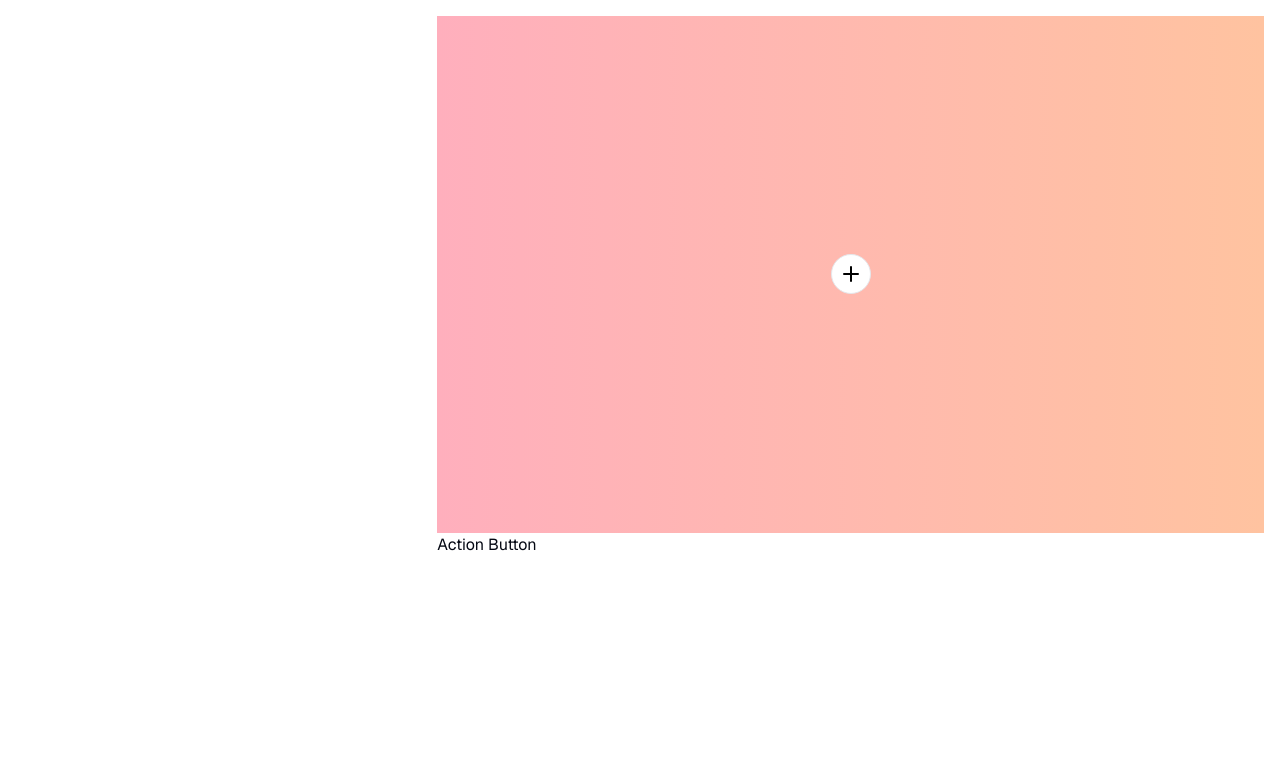
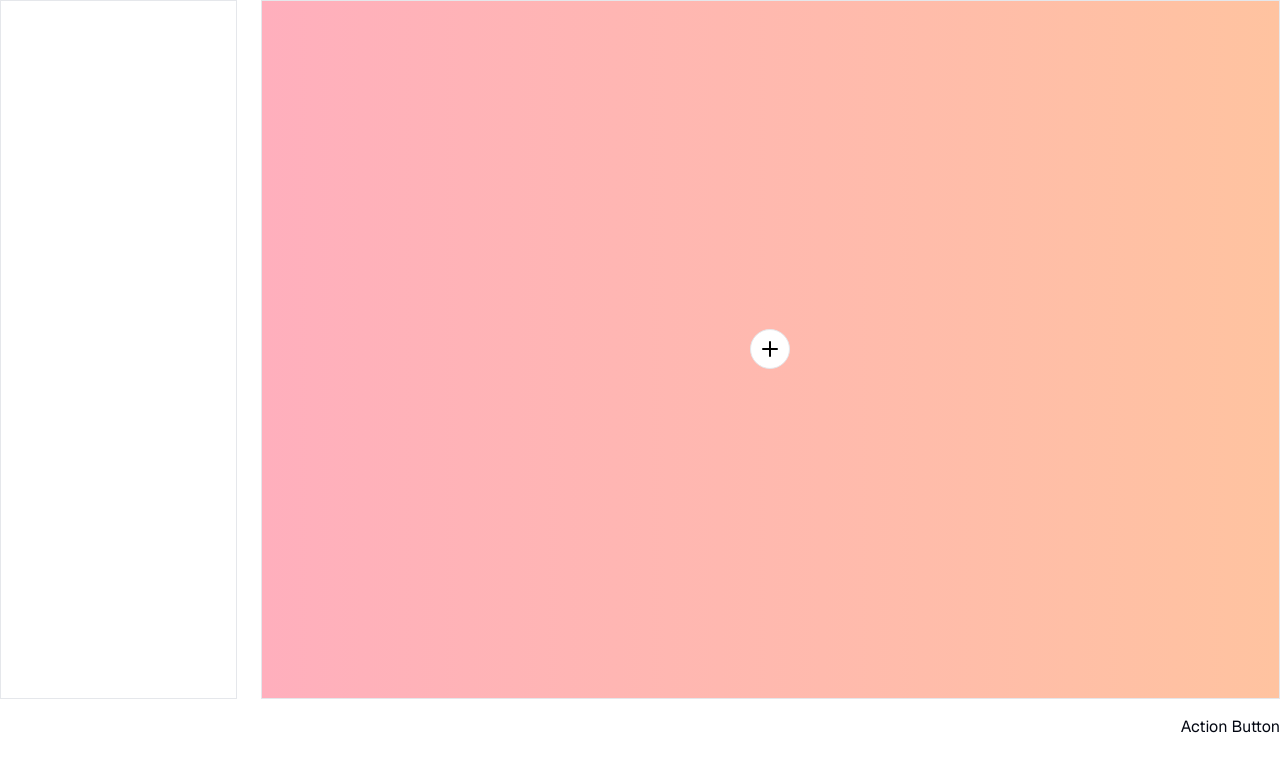
Before and after one commit to tricknguyen/mark-shot, a Next.js app: page /multiplelayout in a window 1280 px wide. Shown: the top 772 px of the page. Built offline with nearby package versions, Linux system fonts and the light colour scheme.

Commit message:
Remove code unneccessary 🤮

```diff
--- a/src/app/layout.tsx
+++ b/src/app/layout.tsx
@@ -1,18 +1,13 @@
 import type { Metadata } from "next";
-//import { Inter } from "next/font/google";
 import "./globals.css";
 import { GeistSans } from "geist/font/sans";
 import { GeistMono } from "geist/font/mono";
-import icon from "../public/images/icon.png";
-import Image from "next/image";
-import { Button } from "@/components/ui/button";
-import Link from "next/link";
 
 //const inter = Inter({ subsets: ["latin"] });
 
 export const metadata: Metadata = {
-  title: "Create Next App",
-  description: "Generated by create next app",
+  title: "MarkShot",
+  description: "MarkShot",
 };
 
 export default function RootLayout({children }: Readonly<{children: React.ReactNode }>) {
--- a/src/app/multiplelayout/page.tsx
+++ b/src/app/multiplelayout/page.tsx
@@ -7,6 +7,7 @@ import "../../styles/markshotcontent.css";
 import { LayoutItemSelector } from "@/components/layoutrender/LayoutItemSelector";
 import { LayoutSectionRenderer } from "@/components/layoutrender/LayoutSectionRenderer";
 import useLayoutUpdater from "@/hooks/useLayoutUpdater";
+import { Provider } from "jotai";
 
 function MainPage() {
   const { layout, handleSelectItem } = useLayoutUpdater();
@@ -14,7 +15,7 @@ function MainPage() {
   function renderSelectionMarkup() {
     const result: Array<JSX.Element> = [];
     layout.items.filter((item) => item.itemtype === ItemType.Section).forEach((section, index) => {
-      result.push(<LayoutSectionRenderer value={section} key={index}/>)
+      result.push(<LayoutSectionRenderer value={section} key={index} />)
     })
 
     return result;
@@ -26,7 +27,7 @@ function MainPage() {
     }
   }, [handleSelectItem, layout]);
 
-  return <div className="flex items-center justify-center overflow-hidden w-full aspect-[16/10] text-[5.5vw] md:text-[3.5vw] 2xl:text-[2vw] layout"
+  return <div className="flex items-center justify-center overflow-hidden w-full aspect-[16/10] text-[5.5vw] md:text-[3.5vw] 2xl:text-[2vw] layout h-full"
     style={{ backgroundImage: `linear-gradient(90deg, #ffafbd 0%, #ffc3a0 100%)` }}>
     {renderNewSelectorLayout()}
     {renderSelectionMarkup()}
@@ -35,16 +36,20 @@ function MainPage() {
 
 export default function Home() {
   return (
-    <main className="container h-dvh overflow-hidden grid grid-cols-1 md:grid-cols-3 md:gap-4 p-0 md:p-4">
-      <div className="order-last md:order-first max-h-full overflow-y-auto">
-        <GeneralSetting />
-      </div>
-      <div className="col-span-2 flex flex-col order-first md:order-last">
-        <MainPage />
-        <div>
+    <Provider>
+      <div className="grid h-full">
+        <div className="grid items-stretch gap-6 grid-cols-5 h-full">
+          <div className="col-span-1 border h-full">
+            <GeneralSetting />
+          </div>
+          <div className="col-span-4 border h-full">
+            <MainPage />
+          </div>
+        </div>
+        <div className="flex justify-end mt-4 h-1/2">
           Action Button
         </div>
       </div>
-    </main >
+    </Provider>
   );
 }
--- a/src/components/layoutrender/LayoutItemSelector.tsx
+++ b/src/components/layoutrender/LayoutItemSelector.tsx
@@ -1,7 +1,7 @@
 import { ItemType, LayoutItem } from "@/types"
 import { Dialog, DialogContent, DialogHeader, DialogTitle, DialogTrigger } from "../ui/dialog";
 import { Button } from "../ui/button";
-import { Plus, Type } from "lucide-react";
+import { BookImage, Plus } from "lucide-react";
 import { Accordion, AccordionContent, AccordionItem, AccordionTrigger } from "../ui/accordion";
 import { defaultSelections, IdDefaultSection } from "@/store";
 
@@ -84,7 +84,7 @@ export function LayoutItemSelector({ small, contextItem, onSelectItem }: LayoutI
                                             onSelectItem?.(item);
                                         }}>
                                             <div className="flex flex-col items-center p-4 bg-gray-900 rounded-md cursor-pointer">
-                                                <Type className="text-white" />
+                                                <BookImage className="text-white" />
                                                 <span className="text-white">{item.title}</span>
                                             </div>
                                         </div>
--- a/src/hooks/useLayoutUpdater.ts
+++ b/src/hooks/useLayoutUpdater.ts
@@ -28,7 +28,6 @@ const useLayoutUpdater = () => {
     }, [addItemAtCorrectSibling]);
 
     const handleSelectItem = useCallback((item: LayoutItem, containerId?: string): void => {
-        debugger;
         const newItem: LayoutItem = {
             ...item,
             containerId: containerId ? containerId : layout.id
--- a/src/store/LayoutEditStore.ts
+++ b/src/store/LayoutEditStore.ts
@@ -9,16 +9,16 @@ export const IdDefaultSection = {
 }
 
 export const defaultSelections = [
-    {
-        title: "1 Column",
-        id: IdDefaultSection.OneColumn,
-        itemtype: ItemType.Section,
-        items: [{
-            id: guid(),
-            itemtype: "sectionItem",
-            items: [] as Array<LayoutItem>
-        }]
-    } as Section,
+    // {
+    //     title: "1 Column",
+    //     id: IdDefaultSection.OneColumn,
+    //     itemtype: ItemType.Section,
+    //     items: [{
+    //         id: guid(),
+    //         itemtype: ItemType.Section,
+    //         items: [] as Array<LayoutItem>
+    //     }]
+    // } as Section,
     {
         title: "2 Column",
         id: IdDefaultSection.TwoColumn,
@@ -26,12 +26,12 @@ export const defaultSelections = [
         items: [
             {
                 id: guid(),
-                itemtype: "sectionItem",
+                itemtype: ItemType.Section,
                 items: [] as Array<LayoutItem>
             },
             {
                 id: guid(),
-                itemtype: "sectionItem",
+                itemtype: ItemType.Section,
                 items: [] as Array<LayoutItem>
             }
         ]
@@ -43,23 +43,23 @@ export const defaultSelections = [
         items: [
             {
                 id: guid(),
-                itemtype: "sectionItem",
+                itemtype: ItemType.Section,
                 items: [] as Array<LayoutItem>
             },
             {
                 id: guid(),
-                itemtype: "sectionItem",
+                itemtype: ItemType.Section,
                 items: [] as Array<LayoutItem>
             },
             {
                 id: guid(),
-                itemtype: "sectionItem",
+                itemtype: ItemType.Section,
                 items: [] as Array<LayoutItem>
             }
         ]
     } as Section,
     {
-        title: "Text",
+        title: "Image",
         id: guid(),
         itemtype: ItemType.Block
     } as Block,
```
